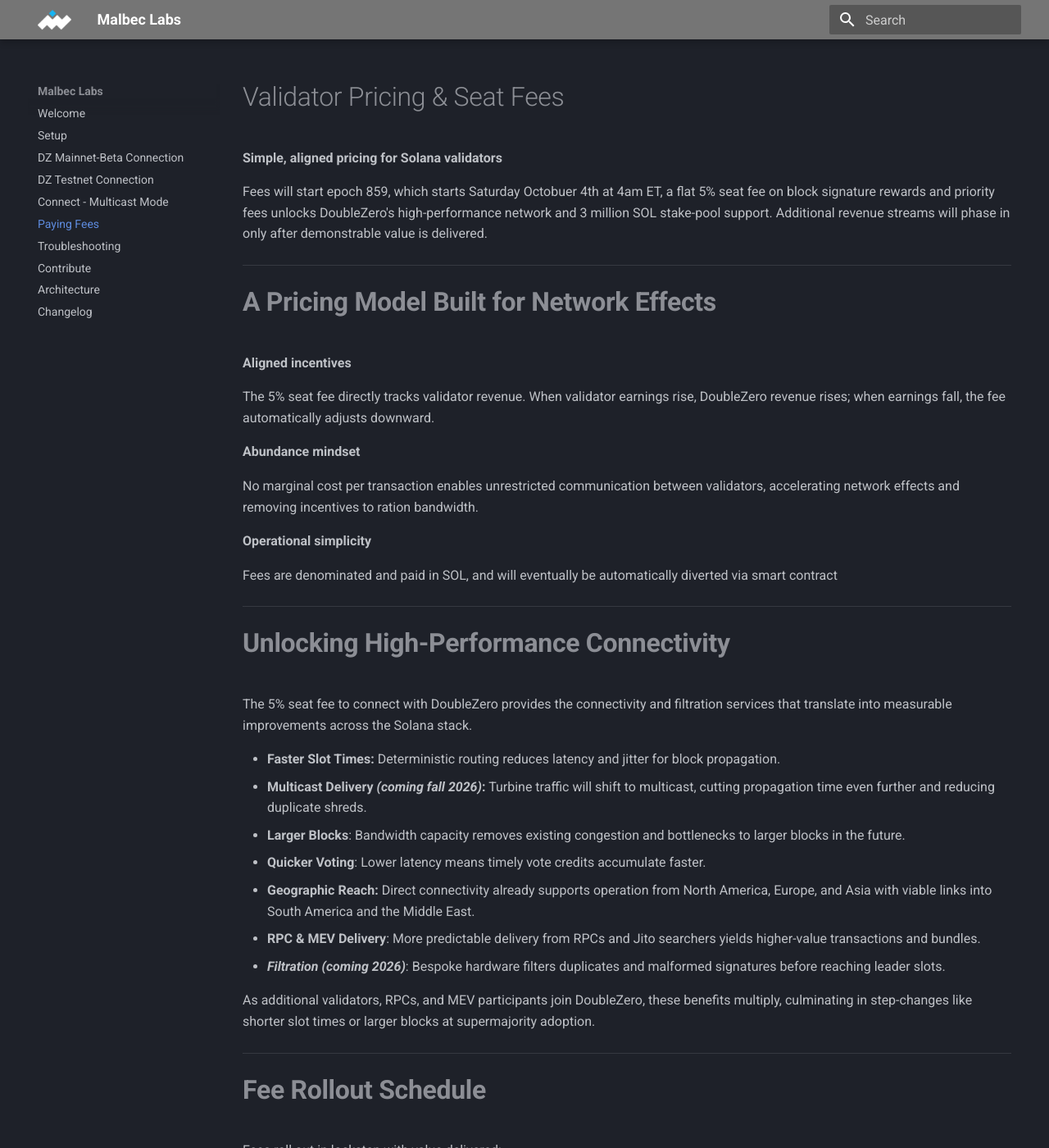
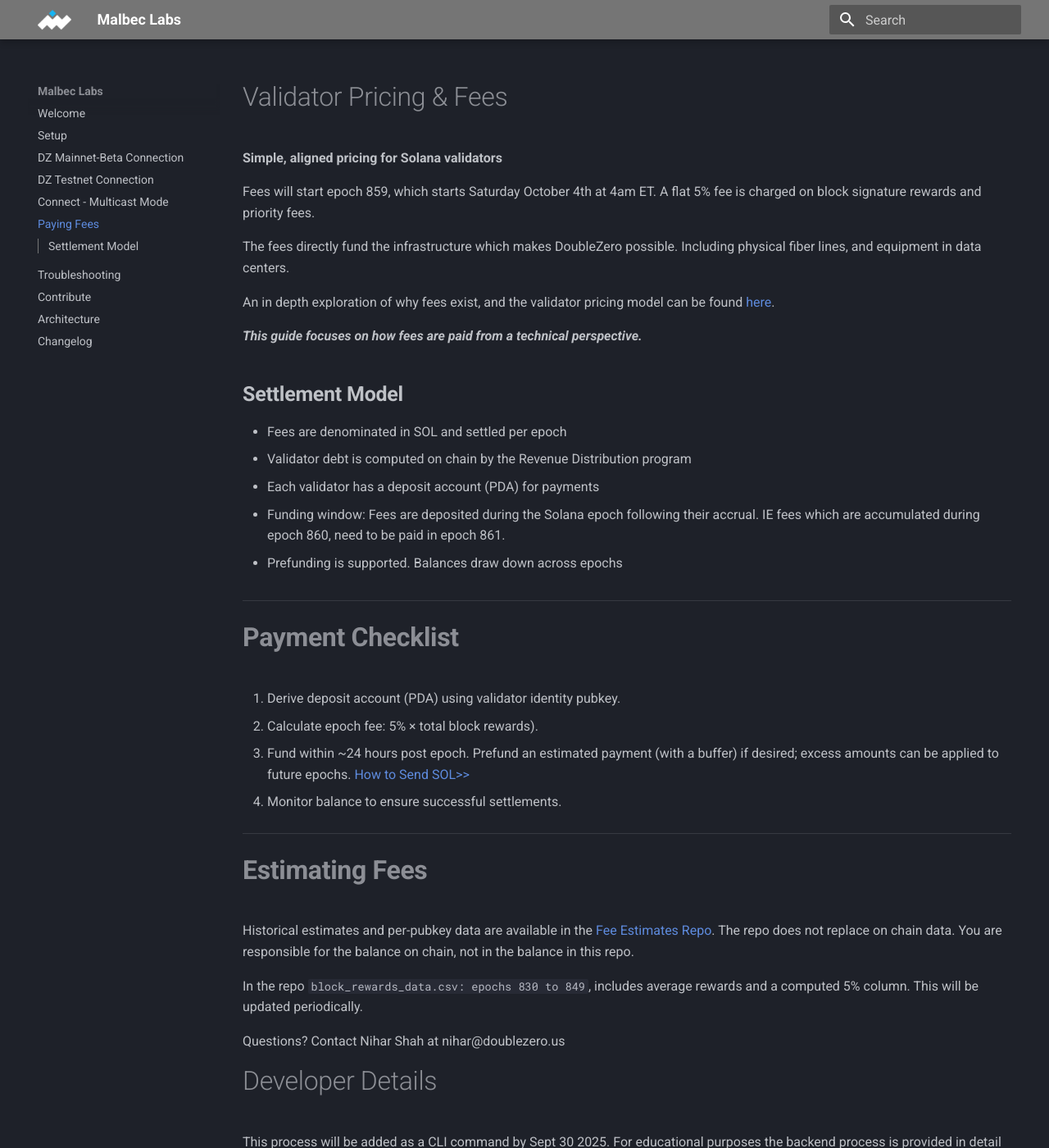
Before and after one commit to malbeclabs/docs, an MkDocs documentation site: the page built from docs/paying-fees.md, in a window 1280 px wide and 1400 px high. Shown: the whole window at 82% size. Built offline with MkDocs 1.6.1 and Material for MkDocs 9.7.7, drawn with Linux system fonts in a browser that asks for light colours; some of the changed text lies outside the part shown.

Commit message:
fees page rework

```diff
--- a/docs/paying-fees.md
+++ b/docs/paying-fees.md
@@ -1,96 +1,23 @@
-# Validator Pricing & Seat Fees
+# Validator Pricing & Fees
 
 **Simple, aligned pricing for Solana validators**
 
-Fees will start epoch 859, which starts Saturday Octobuer 4th at 4am ET, a flat 5% seat fee on block signature rewards and priority fees unlocks DoubleZero's high-performance network and 3 million SOL stake-pool support. Additional revenue streams will phase in only after demonstrable value is delivered.
+Fees will start epoch 859, which starts Saturday October 4th at 4am ET. A flat 5% fee is charged on block signature rewards and priority fees.
 
----
+The fees directly fund the infrastructure which makes DoubleZero possible. Including physical fiber lines, and equipment in data centers.
 
-# **A Pricing Model Built for Network Effects**
+An in depth exploration of why fees exist, and the validator pricing model can be found [here](https://doublezero.xyz/fees).
 
-**Aligned incentives**
-
-The 5% seat fee directly tracks validator revenue. When validator earnings rise, DoubleZero revenue rises; when earnings fall, the fee automatically adjusts downward.
-
-**Abundance mindset**
-
-No marginal cost per transaction enables unrestricted communication between validators, accelerating network effects and removing incentives to ration bandwidth.
-
-**Operational simplicity**
-
-Fees are denominated and paid in SOL, and will eventually be automatically diverted via smart contract
-
----
-
-# **Unlocking High-Performance Connectivity**
-
-The 5% seat fee to connect with DoubleZero provides the connectivity and filtration services that translate into measurable improvements across the Solana stack.
-
-- **Faster Slot Times:** Deterministic routing reduces latency and jitter for block propagation.
-- **Multicast Delivery *(coming fall 2026)*:** Turbine traffic will shift to multicast, cutting propagation time even further and reducing duplicate shreds.
-- **Larger Blocks**: Bandwidth capacity removes existing congestion and bottlenecks to larger blocks in the future.
-- **Quicker Voting**: Lower latency means timely vote credits accumulate faster.
-- **Geographic Reach:** Direct connectivity already supports operation from North America, Europe, and Asia with viable links into South America and the Middle East.
-- **RPC & MEV Delivery**: More predictable delivery from RPCs and Jito searchers yields higher-value transactions and bundles.
-- ***Filtration (coming 2026)***: Bespoke hardware filters duplicates and malformed signatures before reaching leader slots.
-
-As additional validators, RPCs, and MEV participants join DoubleZero, these benefits multiply, culminating in step-changes like shorter slot times or larger blocks at supermajority adoption.
-
----
-
-# **Fee Rollout Schedule**
-
-Fees roll out in lockstep with value delivered:
-
-- **Launch (Short Term)**
-
-    **5% seat fee on base, voting, and priority fees. Immediate benefit: fast, deterministic, high-bandwidth connectivity for votes, RPC transactions, bundles, and shreds.**
-
-- **Growth (Medium Term)**
-
-    When DoubleZero demonstrably increases Jito tips (MEV) for validators by more than 5% through faster and more reliable bundle delivery, a 5% seat fee on that revenue stream begins.
-
-- **Protocol Evolution (Long Term)**
-
-    As a supermajority of Solana stake runs on DoubleZero, fundamental protocol changes (shorter slots, larger blocks, Alpenglow rearchitecture) become possible. Only then will DoubleZero charge 5% on inflationary rewards.
-
----
-
-# **The Seat Fee in Perspective**
-
-Solana validator commission rates today are effectively 15%, between inflation, priority fees, and MEV revenue. DoubleZero's flat 5% seat fee sits well below this rate while funding dedicated high-performance links and advanced routing.
-
-CTA: Connect Validator
-
-# **The 5% Seat Fee at Work**
-
-The seat fee directly funds the infrastructure that makes DoubleZero possible:
-
-- **Dedicated fiber connectivity** linking major data centers and frontier regions
-- **Specialized hardware** for packet filtration, duplicate consolidation, and signature validation
-- **Engineering and operations** to expand bandwidth, deploy multicast, and reduce slot times
-- **Stake pool support** to help decentralize the Solana validator footprint
-
-By tying fees to consensus-related revenues, the model aligns DoubleZero's incentives with validator performance while ensuring continued investment in network capacity and innovation. *Fees are paid in SOL into a validator deposit account configured on-chain.*
-
-# **How to Pay**
-
-**Effective September 30, 2025:** a **5% seat fee** applies to **block signature rewards** and **priority fees**. Additional revenue streams will phase in after demonstrable value is delivered.
-
-## **What Is Billed at Launch**
-
-- **Active:** 5% of block signature rewards and priority fees
-- **Not active:** MEV tips, inflationary rewards
+***This guide focuses on how fees are paid from a technical perspective.***
 
 ## **Settlement Model**
 
 - Fees are denominated in SOL and settled per epoch
 - Validator debt is computed on chain by the Revenue Distribution program
 - Each validator has a deposit account (PDA) for payments
-- Funding window: ideally within ~24 hours after epoch end
+- Funding window: Fees are deposited during the Solana epoch following their accrual. IE fees which are accumulated during epoch 860, need to be paid in epoch 861.
+
 - Prefunding is supported. Balances draw down across epochs
-
-[View Fee Estimates Repo](http://github.com/doublezerofoundation/fees)
 
 ---
 
@@ -105,13 +32,9 @@
 
 # **Estimating Fees**
 
-Historical estimates and per-pubkey data are available.
+Historical estimates and per-pubkey data are available in the [Fee Estimates Repo](http://github.com/doublezerofoundation/fees). The repo does not replace on chain data. You are responsible for the balance on chain, not in the balance in this repo.
 
-DoubleZero Fees Repo
-
-block_rewards_data.csv: epochs 830 to 849, includes average rewards and a computed 5% column. This will be updated periodically.
-
-[View Fee Estimates Repo](http://github.com/doublezerofoundation/fees)
+In the repo `block_rewards_data.csv: epochs 830 to 849`, includes average rewards and a computed 5% column. This will be updated periodically.
 
 Questions? Contact Nihar Shah at nihar@doublezero.us
 
```
